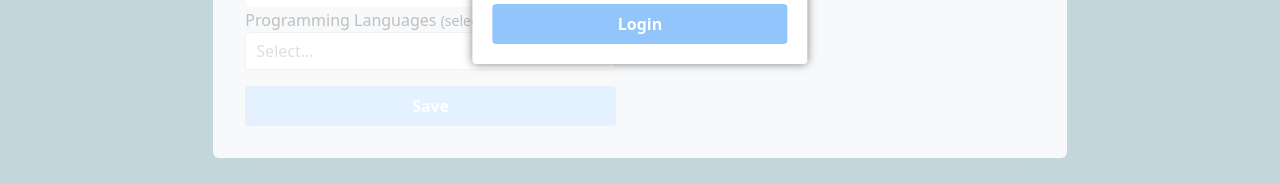
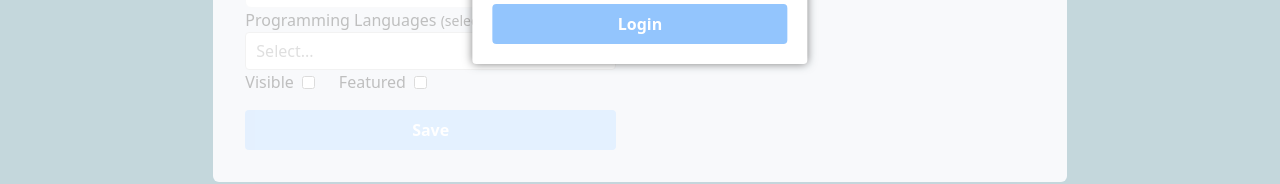
Before and after one commit to linusromlandArchives/romland.dev, a React (Vite) app in the folder frontend/: page /admin/project/edit/1 in a window 1280 px wide. Shown: the part 502-686 px from the top of the page. Built offline with nearby package versions, Linux system fonts and the light colour scheme; no server answers.

Commit message:
Added "visible" and "featured"

```diff
--- a/frontend/src/views/EditLanguage.jsx
+++ b/frontend/src/views/EditLanguage.jsx
@@ -1,6 +1,6 @@
 //External dependencies import
 import { Field, ErrorMessage, Form, Formik } from 'formik';
-import { Link, useParams } from 'react-router-dom';
+import { Link, useParams, useNavigate } from 'react-router-dom';
 import { useState, useEffect } from 'react';
 
 //Local dependencies import
@@ -8,6 +8,7 @@ import axios from '../axios';
 import { successNotify, errorNotify } from '../components/Toast';
 
 export default () => {
+    const navigate = useNavigate();
     const { languageID } = useParams();
 
     const [language, setLanguage] = useState({});
@@ -20,7 +21,8 @@ export default () => {
         const request = await axios.get(`/api/programmingLanguage/`, { params: { ids: languageID } });
         const response = await request.data;
         if (response.success) {
-            console.log(response.data);
+            if (response.data.length <= 0) navigate('/admin/language');
+
             setLanguage(response.data[0]);
         } else {
             errorNotify(response.error);
--- a/frontend/src/views/EditProject.jsx
+++ b/frontend/src/views/EditProject.jsx
@@ -2,7 +2,7 @@
 import Select from 'react-select';
 import { toast } from 'react-toastify';
 import { Field, ErrorMessage, Form, Formik } from 'formik';
-import { Link, useParams } from 'react-router-dom';
+import { Link, useParams, useNavigate } from 'react-router-dom';
 import { useState, useEffect, createRef } from 'react';
 
 //Local dependencies import
@@ -10,6 +10,7 @@ import axios from '../axios';
 import { successNotify, infoNotify, errorNotify } from '../components/Toast';
 
 export default () => {
+    const navigate = useNavigate();
     const { projectID } = useParams();
 
     const [languages, setLanguages] = useState([]);
@@ -72,6 +73,8 @@ export default () => {
         const request = await axios.get(`/api/project/`, { params: { ids: projectID } });
         const response = await request.data;
         if (response.success) {
+            if (response.data.length <= 0) navigate('/admin/project');
+
             if (response.data[0].programmingLanguages) {
                 const formattedLanguages = response.data[0].programmingLanguages.map((language) => ({
                     value: language.programmingLanguageID,
@@ -120,6 +123,8 @@ export default () => {
                             projectDescription: project.projectDescription || '',
                             projectSourceCodeURL: project.projectSourceCodeURL || '',
                             projectURL: project.projectURL || '',
+                            projectVisible: project.projectVisible || false,
+                            projectFeatured: project.projectFeatured || false,
                             languageIDs: activeLanguages || [],
                             languageError: '',
                             updated: '',
@@ -131,11 +136,14 @@ export default () => {
                                 projectDescription: values.projectDescription,
                                 projectSourceCodeURL: values.projectSourceCodeURL,
                                 projectURL: values.projectURL,
+                                projectVisible: values.projectVisible,
+                                projectFeatured: values.projectFeatured,
                                 languageIDs: values.languageIDs.map((language) => language.value),
                             });
                             const response = await request.data;
                             if (response.success) {
                                 successNotify('Project updated');
+                                getProject();
                             } else {
                                 setErrors({
                                     updated: response.error,
@@ -247,6 +255,25 @@ export default () => {
                                 </label>
                                 <ErrorMessage component="span" name="languageError" className="text-red-500 text-sm mb-2 italic" />
 
+                                <div className="flex">
+                                    <label className="flex items-center">
+                                        <p>Visible</p>
+                                        <Field
+                                            name="projectVisible"
+                                            type="checkbox"
+                                            className="ml-2 border border-gray-200 p-2 rounded-md"
+                                        />
+                                    </label>
+                                    <label className="flex items-center ml-6">
+                                        <p>Featured</p>
+                                        <Field
+                                            name="projectFeatured"
+                                            type="checkbox"
+                                            className="ml-2 border border-gray-200 p-2 rounded-md"
+                                        />
+                                    </label>
+                                </div>
+
                                 <ErrorMessage component="span" name="created" className="text-red-500 text-md mt-4 italic" />
                                 <input
                                     disabled={!isValid}
```
Also changed, not shown: 2 other files (tests, documents, lock files or other folders).
